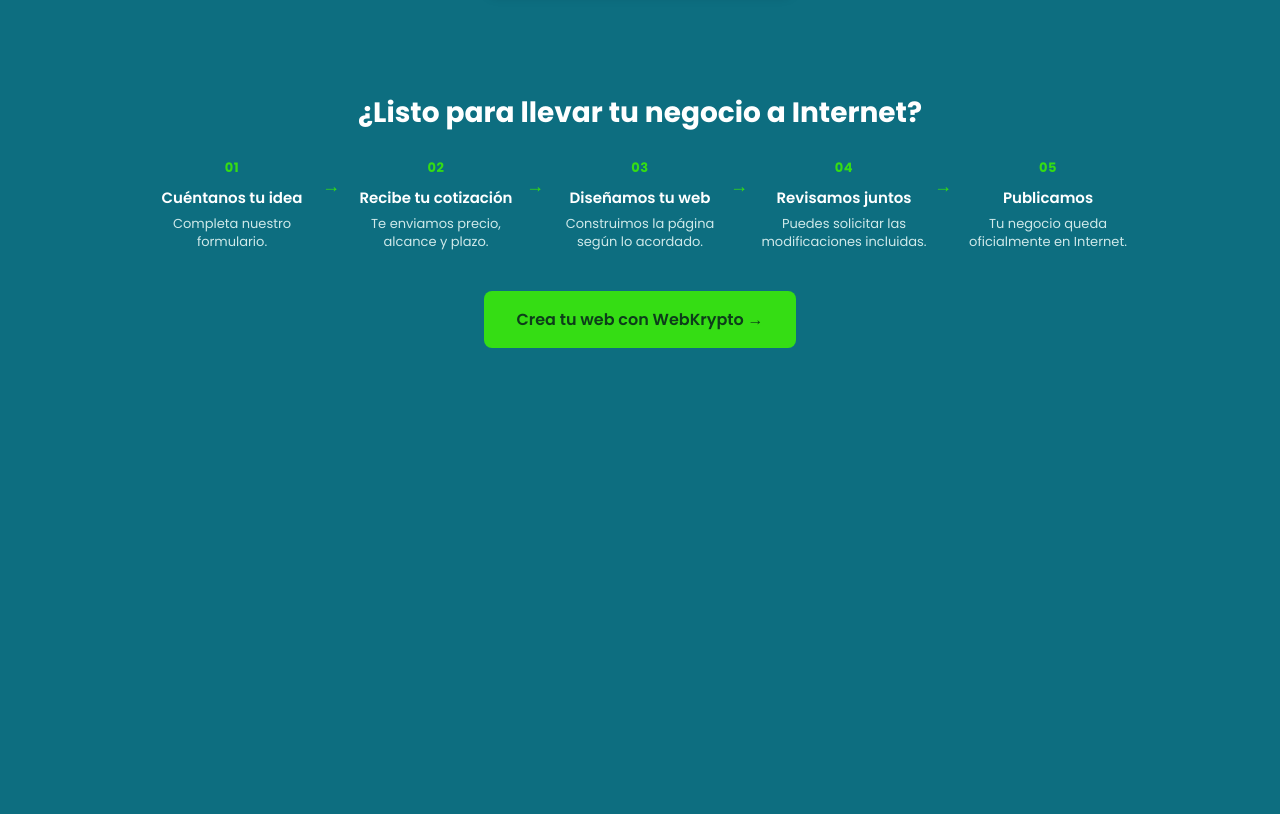
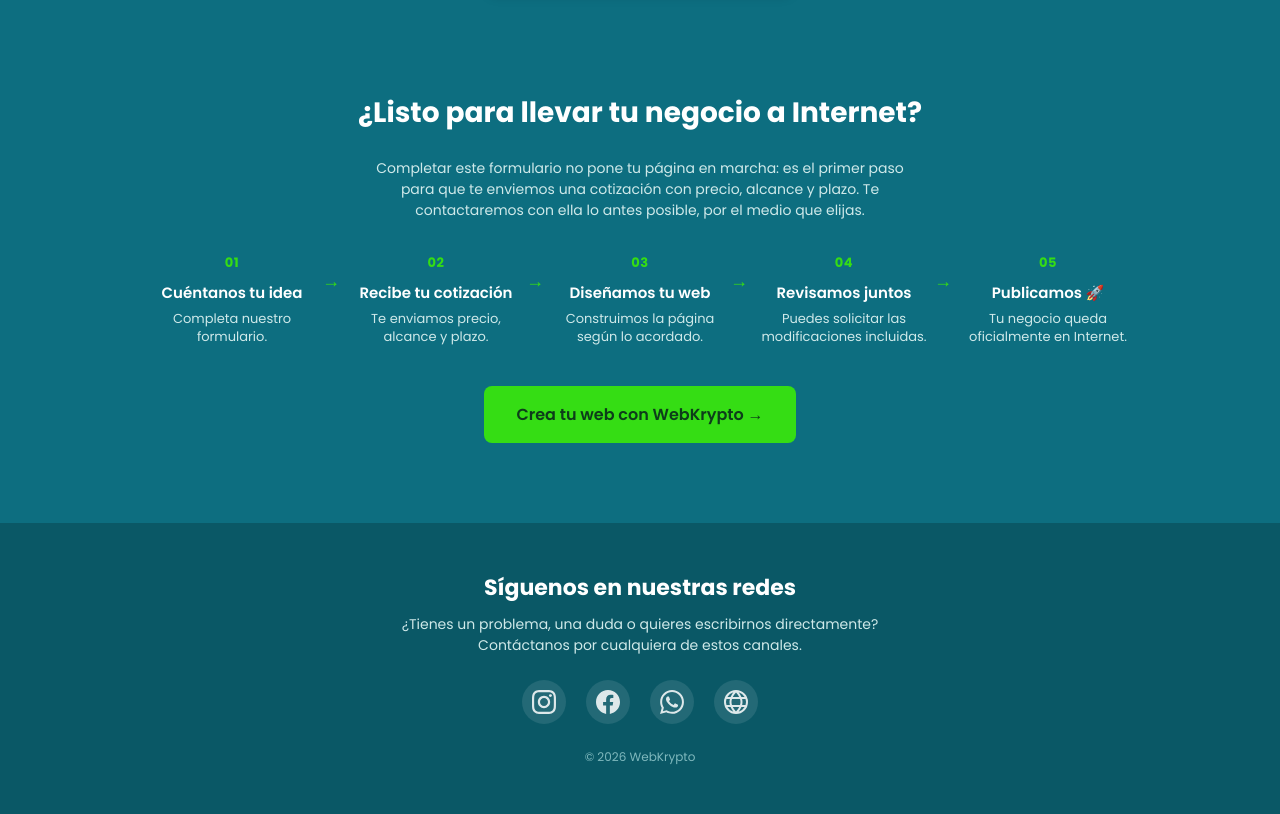
Before and after one commit to Cristobal-aceiton/WebKrypto, a plain HTML site: page index.html in a window 1280 px wide. Shown: the part 1002-1816 px from the top of the page. Before the commit the page ends 1430 px from the top, so only its background shows below. Drawn offline with Linux system fonts and the light colour scheme.

Commit message:
Nota de cotizacion, medio de contacto y redes sociales

```diff
--- a/index.html
+++ b/index.html
@@ -55,6 +55,7 @@
 
     <section class="cta">
         <h2 class="cta-title">¿Listo para llevar tu negocio a Internet?</h2>
+        <p class="cta-aviso">Completar este formulario no pone tu página en marcha: es el primer paso para que te enviemos una cotización con precio, alcance y plazo. Te contactaremos con ella lo antes posible, por el medio que elijas.</p>
 
         <ol class="proceso">
             <li class="proceso-paso">
@@ -79,13 +80,35 @@
             </li>
             <li class="proceso-paso">
                 <span class="proceso-numero">05</span>
-                <h3 class="proceso-titulo">Publicamos</h3>
+                <h3 class="proceso-titulo">Publicamos 🚀</h3>
                 <p class="proceso-texto">Tu negocio queda oficialmente en Internet.</p>
             </li>
         </ol>
 
         <button type="button" class="cta-button" onclick="abrirFormulario()">Crea tu web con WebKrypto →</button>
     </section>
+
+    <footer class="footer">
+        <h2 class="footer-titulo">Síguenos en nuestras redes</h2>
+        <p class="footer-texto">¿Tienes un problema, una duda o quieres escribirnos directamente? Contáctanos por cualquiera de estos canales.</p>
+        <div class="footer-redes">
+            <!-- Reemplaza estos enlaces por tus redes y número reales -->
+            <a href="https://instagram.com/webkrypto" target="_blank" rel="noopener" aria-label="Instagram">
+                <img src="iconos/instagram.svg" alt="" class="footer-icono">
+            </a>
+            <a href="https://facebook.com/webkrypto" target="_blank" rel="noopener" aria-label="Facebook">
+                <img src="iconos/facebook.svg" alt="" class="footer-icono">
+            </a>
+            <a href="https://wa.me/56900000000" target="_blank" rel="noopener" aria-label="WhatsApp">
+                <img src="iconos/whatsapp.svg" alt="" class="footer-icono">
+            </a>
+            <a href="mailto:contacto@webkrypto.cl" aria-label="Correo electrónico">
+                <img src="iconos/globe.svg" alt="" class="footer-icono">
+            </a>
+        </div>
+        <p class="footer-copy">© 2026 WebKrypto</p>
+    </footer>
+
     <div class="modal-overlay" id="modalFormulario">
         <div class="modal-box" role="dialog" aria-modal="true" aria-label="Formulario de inicio">
             <button type="button" class="modal-close" onclick="cerrarFormulario()" aria-label="Cerrar">×</button>
@@ -138,6 +161,14 @@
                     </label>
                     <label>Otros enlaces importantes
                         <input type="text" name="otros_enlaces">
+                    </label>
+                    <p class="form-pregunta">¿Por qué medio prefieres que te enviemos tu cotización? <span class="req">*</span></p>
+                    <label class="radio"><input type="radio" name="medio_cotizacion" value="WhatsApp" required> WhatsApp</label>
+                    <label class="radio"><input type="radio" name="medio_cotizacion" value="Correo electrónico" required> Correo electrónico</label>
+                    <label class="radio"><input type="radio" name="medio_cotizacion" value="Llamada telefónica" required> Llamada telefónica</label>
+                    <label class="radio-otro"><input type="radio" name="medio_cotizacion" value="Otro" required> Otro: <input type="text" name="medio_cotizacion_otro"></label>
+                    <label>¿Tienes un horario preferido para que te contactemos? (opcional)
+                        <input type="text" name="horario_preferido" placeholder="Ej: tardes después de las 18:00">
                     </label>
                 </fieldset>
 
--- a/style.css
+++ b/style.css
@@ -150,6 +150,14 @@
     border: none;
     cursor: pointer;
     font-family: Poppins, sans-serif;
+}
+
+.cta-aviso {
+    color: #cfe9e9;
+    font-size: 14px;
+    line-height: 1.5;
+    max-width: 560px;
+    margin: 0 auto 32px;
 }
 
 .proceso {
@@ -511,3 +519,61 @@
 .form-siguiente:hover {
     background-color: #0d6e80;
 }
+
+/* ---------- Footer / redes sociales ---------- */
+.footer {
+    text-align: center;
+    background-color: #0a5866;
+    padding: 48px 20px;
+    font-family: Poppins, sans-serif;
+}
+
+.footer-titulo {
+    color: #ffffff;
+    font-size: 22px;
+    margin: 0 0 10px 0;
+}
+
+.footer-texto {
+    color: #cfe9e9;
+    font-size: 14px;
+    max-width: 480px;
+    margin: 0 auto 24px;
+    line-height: 1.5;
+}
+
+.footer-redes {
+    display: flex;
+    justify-content: center;
+    gap: 20px;
+    margin-bottom: 24px;
+}
+
+.footer-icono {
+    width: 24px;
+    height: 24px;
+    filter: invert(1);
+    opacity: 0.85;
+    transition: opacity 0.2s ease, transform 0.2s ease;
+}
+
+.footer-redes a {
+    display: flex;
+    align-items: center;
+    justify-content: center;
+    width: 44px;
+    height: 44px;
+    background-color: rgba(255, 255, 255, 0.1);
+    border-radius: 50%;
+}
+
+.footer-redes a:hover .footer-icono {
+    opacity: 1;
+    transform: scale(1.1);
+}
+
+.footer-copy {
+    color: #7fb8bd;
+    font-size: 12px;
+    margin: 0;
+}
```
